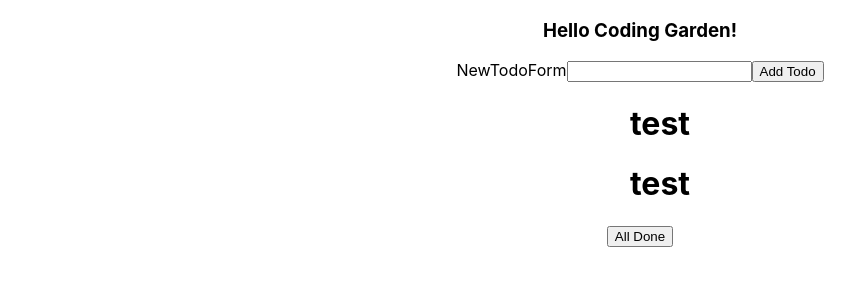
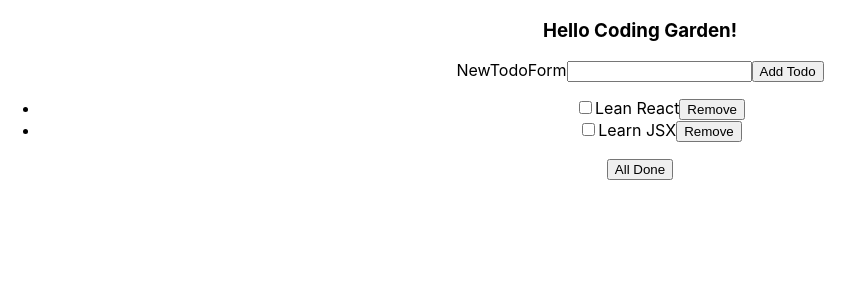
Before and after one commit to john2796/redux__001, a React (Create React App) app: page / in a window 1280 px wide. Shown: the top 300 px of the page, without its empty margins (0-864 px from the left). Built offline with nearby package versions, Linux system fonts and the light colour scheme.

Commit message:
adding redux devtool

```diff
--- a/src/App.js
+++ b/src/App.js
@@ -1,6 +1,6 @@
 import React, { Component } from "react";
 import "./App.css";
-import TodoApp from "./Components/TodoApp";
+import TodoApp from "./Containers/TodoApp";
 
 class App extends Component {
   render() {
--- a/src/Components/NewTodoForm.js
+++ b/src/Components/NewTodoForm.js
@@ -7,7 +7,7 @@ const NewTodoForm = props => {
         <label htmlFor="newTodo">NewTodoForm</label>
         <input
           type="text"
-          onChange={props.newTodoChange}
+          onChange={evt => props.newTodoChange(evt.target.value)}
           id="newTodo"
           name="newTodo"
           value={props.newTodo}
--- a/src/Components/TodoApp.js
+++ /dev/null
@@ -1,93 +0,0 @@
-import React, { Component } from "react";
-import NewTodoForm from "./NewTodoForm";
-import TodoList from "./TodoList";
-
-export class TodoApp extends Component {
-  constructor(props) {
-    super(props);
-
-    this.state = {
-      message: "Hello Coding Garden!",
-      newTodo: "",
-      todos: [
-        {
-          title: "Lean React",
-          done: false
-        },
-        {
-          title: "Learn JSX",
-          done: false
-        }
-      ]
-    };
-  }
-
-  newTodoChanged = event => {
-    this.setState({
-      newTodo: event.target.value
-    });
-  };
-
-  formSubmitted = event => {
-    event.preventDefault();
-
-    this.setState({
-      newTodo: "",
-      todos: [
-        ...this.state.todos,
-        {
-          title: this.state.newTodo,
-          done: false
-        }
-      ]
-    });
-  };
-
-  toggleTodoDone = (event, index) => {
-    const todos = [...this.state.todos]; //copy arr
-    todos[index] = {
-      ...todos[index],
-      done: event.target.checked
-    };
-    this.setState({ todos });
-  };
-
-  removeTodo = index => {
-    const todos = [...this.state.todos];
-    todos.splice(index, 1);
-
-    this.setState({ todos });
-  };
-
-  allDone = () => {
-    const todos = this.state.todos.map(todo => {
-      return {
-        title: todo.title,
-        done: true
-      };
-    });
-
-    this.setState({ todos });
-  };
-
-  render() {
-    return (
-      <div>
-        <h3>{this.state.message}</h3>
-        <NewTodoForm
-          newTodo={this.state.newTodo}
-          formSubmitted={this.formSubmitted}
-          newTodoChange={this.newTodoChanged}
-        />
-        <TodoList
-          todos={this.state.todos}
-          toggleTodoDone={this.toggleTodoDone}
-          removeTodo={this.removeTodo}
-        />
-        <button onClick={() => this.allDone()}>All Done</button>
-      </div>
-    );
-  }
-}
-
-export default TodoApp;
--- a/src/Components/TodoItem.js
+++ b/src/Components/TodoItem.js
@@ -1,10 +1,23 @@
 import React from "react";
 
-const TodoItem = () => {
+const TodoItem = ({ todo, index, removeTodo, toggleTodoDone }) => {
   return (
-    <div>
-      <h1>test</h1>
-    </div>
+    <li>
+      <input
+        type="text"
+        onChange={event => toggleTodoDone(event, index)}
+        type="checkbox"
+        checked={todo.done}
+      />
+      <span
+        style={{
+          textDecoration: todo.done ? "line-through" : "inherit"
+        }}
+      >
+        {todo.title}
+      </span>
+      <button onClick={() => removeTodo(index)}>Remove</button>
+    </li>
   );
 };
 
--- /dev/null
+++ b/src/Containers/TodoApp.js
@@ -0,0 +1,84 @@
+import React, { Component } from "react";
+import NewTodoForm from "../Components/NewTodoForm";
+import TodoList from "../Components/TodoList";
+import { connect } from "react-redux";
+import { actions } from "../store/index";
+
+export class TodoApp extends Component {
+  // formSubmitted = event => {
+  //   event.preventDefault();
+
+  //   this.setState({
+  //     newTodo: "",
+  //     todos: [
+  //       ...this.state.todos,
+  //       {
+  //         title: this.state.newTodo,
+  //         done: false
+  //       }
+  //     ]
+  //   });
+  // };
+
+  // toggleTodoDone = (event, index) => {
+  //   const todos = [...this.state.todos]; //copy arr
+  //   todos[index] = {
+  //     ...todos[index],
+  //     done: event.target.checked
+  //   };
+  //   this.setState({ todos });
+  // };
+
+  // removeTodo = index => {
+  //   const todos = [...this.state.todos];
+  //   todos.splice(index, 1);
+
+  //   this.setState({ todos });
+  // };
+
+  // allDone = () => {
+  //   const todos = this.state.todos.map(todo => {
+  //     return {
+  //       title: todo.title,
+  //       done: true
+  //     };
+  //   });
+
+  //   this.setState({ todos });
+  // };
+
+  render() {
+    const { message, newTodo, todos } = this.props;
+    return (
+      <div>
+        <h3>{message}</h3>
+        <NewTodoForm
+          newTodo={newTodo}
+          formSubmitted={this.props.formSubmitted}
+          newTodoChange={this.props.onNewTodoChanged}
+        />
+        <TodoList
+          todos={todos}
+          toggleTodoDone={this.props.toggleTodoDone}
+          removeTodo={this.props.removeTodo}
+        />
+        <button onClick={() => this.props.allDone()}>All Done</button>
+      </div>
+    );
+  }
+}
+
+const mapStateToProps = state => ({
+  message: state.message,
+  newTodo: state.newTodo,
+  todos: state.todos
+});
+
+const mapDispatchToProps = dispatch => ({
+  onNewTodoChanged: newTodo => dispatch(actions.newTodoChanged(newTodo))
+});
+
+export default connect(
+  mapStateToProps,
+  mapDispatchToProps
+)(TodoApp);
--- a/src/index.js
+++ b/src/index.js
@@ -3,8 +3,20 @@ import ReactDOM from "react-dom";
 import "./index.css";
 import App from "./App";
 import * as serviceWorker from "./serviceWorker";
+import { Provider } from "react-redux";
+import { rootReducer } from "./store/index";
+import { createStore } from "redux";
 
-const app = <App />;
+const store = createStore(
+  rootReducer,
+  window.__REDUX_DEVTOOLS_EXTENSION__ && window.__REDUX_DEVTOOLS_EXTENSION__()
+);
+
+const app = (
+  <Provider store={store}>
+    <App />
+  </Provider>
+);
 
 ReactDOM.render(app, document.getElementById("root"));
 serviceWorker.unregister();
--- /dev/null
+++ b/src/store/index.js
@@ -0,0 +1,42 @@
+const NEW_TODO_CHANGED = "NEW_TODO_CHANGED";
+
+const initialState = {
+  message: "Hello Coding Garden!",
+  newTodo: "",
+  todos: [
+    {
+      title: "Lean React",
+      done: false
+    },
+    {
+      title: "Learn JSX",
+      done: false
+    }
+  ]
+};
+
+// ACTIONS
+export const actions = {
+  newTodoChanged(newTodo) {
+    console.log(newTodo);
+    return {
+      type: NEW_TODO_CHANGED,
+      newTodo: newTodo
+    };
+  }
+};
+
+// reducer
+export const rootReducer = (state = initialState, action) => {
+  switch (action.type) {
+    case NEW_TODO_CHANGED: {
+      return {
+        ...state,
+        newTodo: action.newTodo
+      };
+    }
+
+    default:
+      return state;
+  }
+};
```
